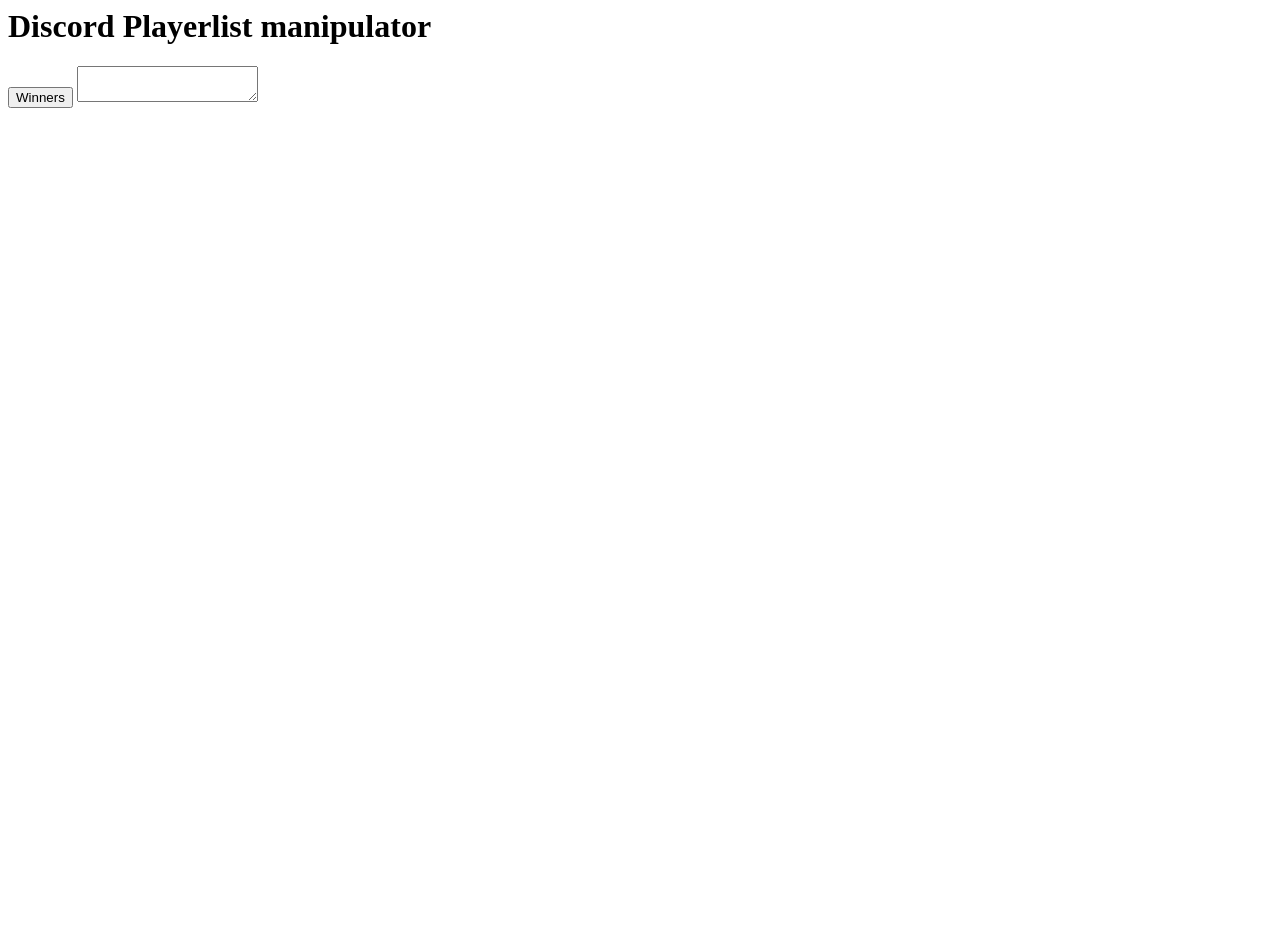
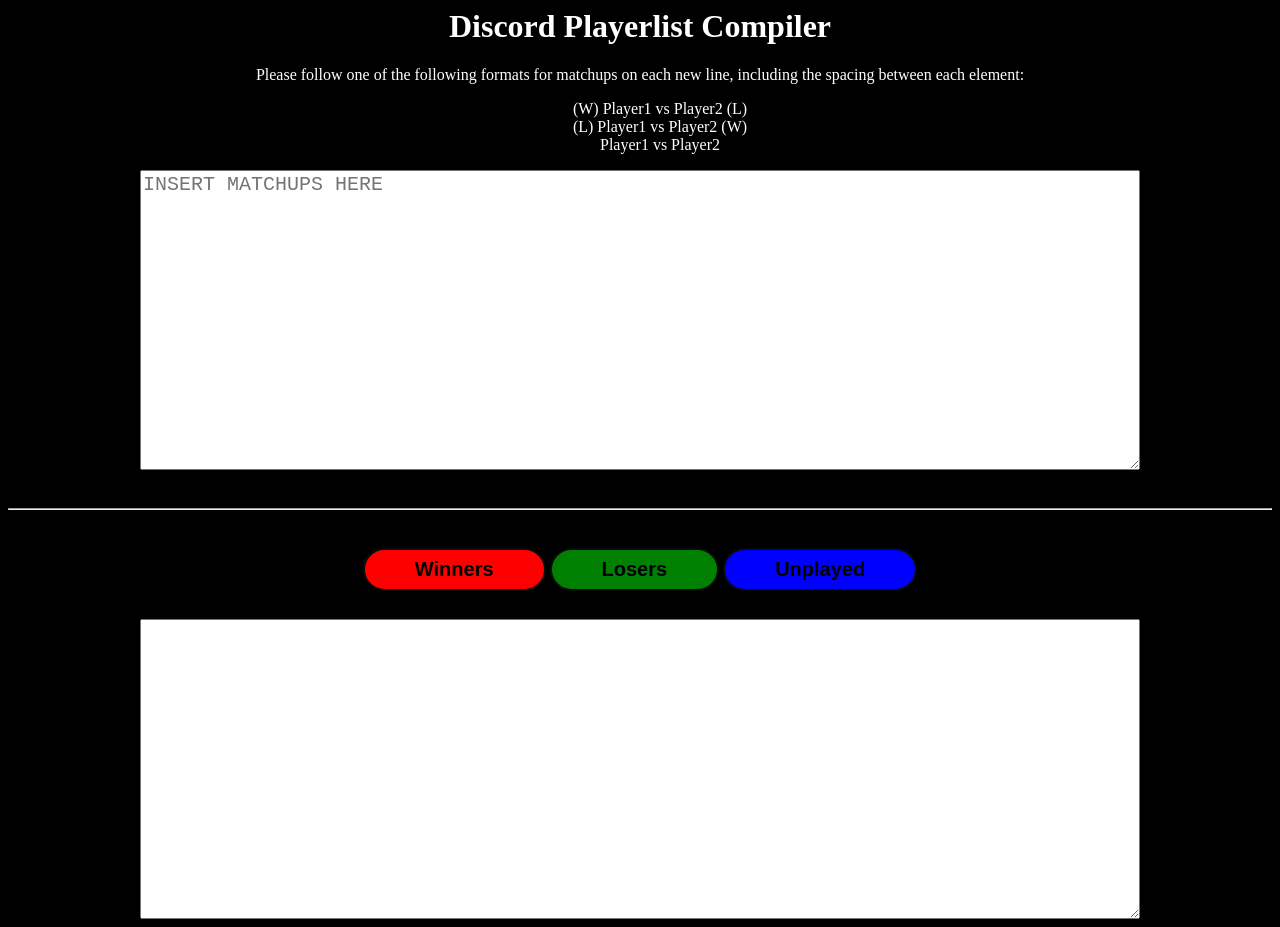
Before and after one commit to VXiolin/xiolin.github.io, a plain HTML site: page index.html in a window 1280 px wide. Before the commit the page ends 800 px from the top, so only its background shows below. Drawn offline with Linux system fonts and the light colour scheme.

Commit message:
updateEverything

```diff
--- a/index.html
+++ b/index.html
@@ -3,12 +3,25 @@
     <meta charset="UTF-8">
     <meta name="viewport" content="width=device-width, initial-scale=1.0">
     <title>Document</title>
-    <link rel="stylesheet" href="style.css">
+    <link rel="stylesheet" href="styles.css">
 </head>
 <body>
-    <h1>Discord Playerlist manipulator</h1>
-    <button onclick="winners()">Winners</button>
-    <textarea id="playerlist"></textarea>
+    <h1>Discord Playerlist Compiler</h1>
+    <p>Please follow one of the following formats for matchups on each new line, including the spacing between each element: </p>
+    <ul>
+        <li>(W) Player1 vs Player2 (L)</li>
+        <li>(L) Player1 vs Player2 (W)</li>
+        <li>Player1 vs Player2</li>
+    </ul>
+    <textarea placeholder="INSERT MATCHUPS HERE" id="playerlist"></textarea>
+    <hr />
+    <div>
+        <button class="winnerButton" onclick="winners()">Winners</button>
+        <button class="loserButton" onclick="losers()">Losers</button>
+        <button class="unplayedButton" onclick="unplayed()">Unplayed</button>
+    </div>
+    <br />
+    <textarea readonly id="compiled"></textarea>
 
     <script src="playerlistFunctions.js"></script>
 </body>
--- a/playerlistFunctions.js
+++ b/playerlistFunctions.js
@@ -1,5 +1,35 @@
+function compilePlayers(){
+    return document.getElementById("playerlist").value.split('\n');
+}
+
 function winners(){
-    const winner = "amogus";
+    const matchups = compilePlayers();
+    var split, newMatchups = "";
+    for(let i=0;i<matchups.length;i++){
+        split = matchups[i].split(" ");
+        if(split[0] == "(W)"){newMatchups += split[1] + "\n";}
+        else if(split[0] == "(L)"){newMatchups += split[3] + "\n";}
+    }
+    document.getElementById("compiled").value = newMatchups;
+}
 
-    document.getElementById("playerlist").innerHTML = winner;
+function losers(){
+    const matchups = compilePlayers();
+    var split, newMatchups = "";
+    for(let i=0;i<matchups.length;i++){
+        split = matchups[i].split(" ");
+        if(split[0] == "(L)"){newMatchups += split[1] + "\n";}
+        else if(split[0] == "(W)"){newMatchups += split[3] + "\n";}
+    }
+    document.getElementById("compiled").value = newMatchups;
 }
+
+function unplayed(){
+    const matchups = compilePlayers();
+    var split, newMatchups = "";
+    for(let i=0;i<matchups.length;i++){
+        split = matchups[i].split(" ");
+        if(split.length == 3){newMatchups += split[0] + " vs " + split[2] + "\n";}
+    }
+    document.getElementById("compiled").value = newMatchups;
+}
--- a/styles.css
+++ b/styles.css
@@ -0,0 +1,35 @@
+body{
+    text-align: center;
+    background-color: black;
+    color: white;
+}
+
+hr{margin-top: 3%;margin-bottom: 3%;}
+
+textarea{
+    height: 300px;
+    width: 1000px;
+}
+
+textarea:placeholder-shown{font-size:20px;}
+
+ul{list-style-type: none;}
+
+button{
+    border:2px solid #0a0a0a;
+    font-weight: bold;
+    transition-duration: 0.4s;
+    cursor: pointer;
+    padding: 8px 50px;
+    border-radius: 30px;
+    margin-bottom: 10px;
+    font-size: 20px;
+}
+
+button:hover{background-color: purple;}
+
+.winnerButton{background-color: red;}
+
+.loserButton{background-color: green;}
+
+.unplayedButton{background-color: blue;}
```
